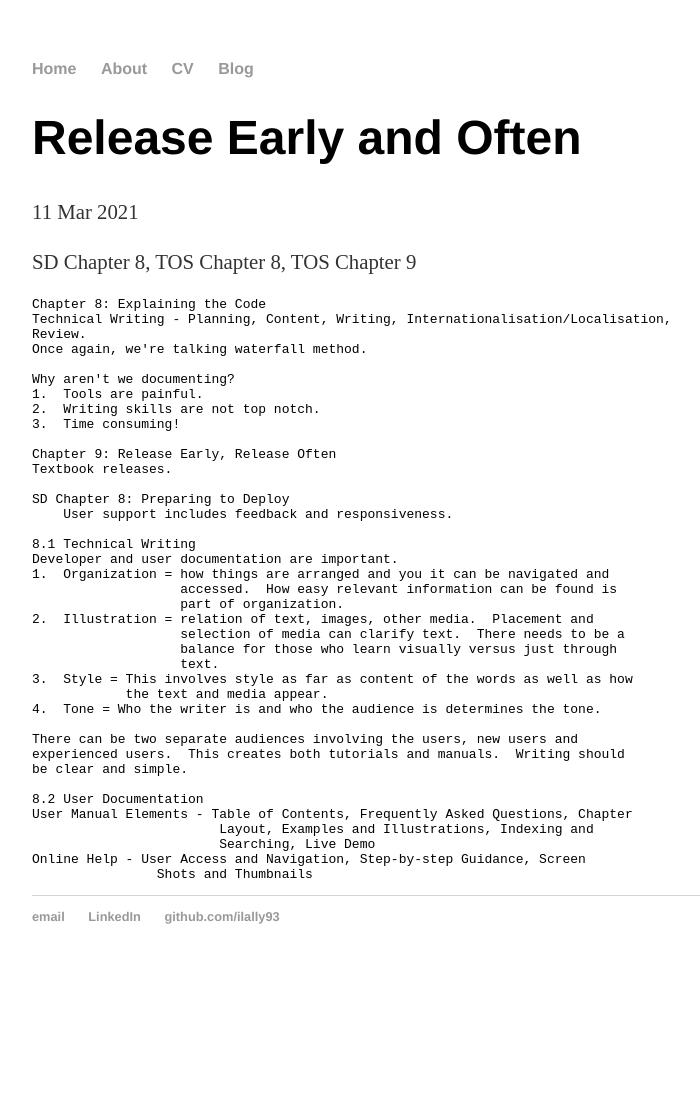
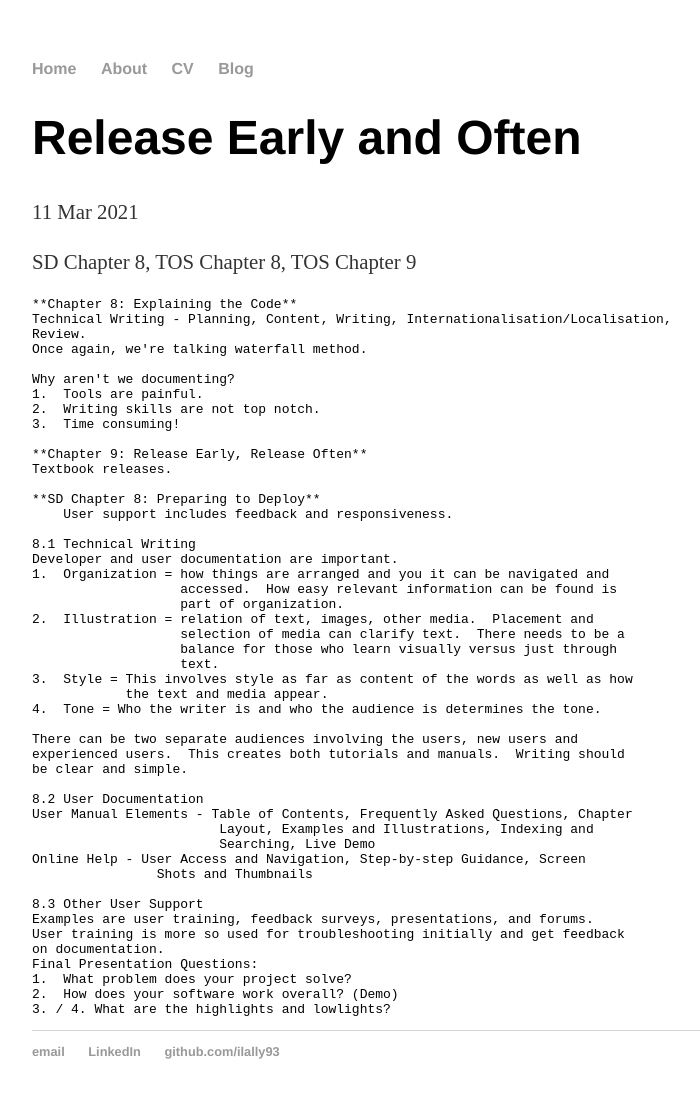
Before and after one commit to ilally93/ilally93.github.io, a Jekyll site: the page built from _posts/2021-03-11-ReleaseEarlyandOften.md, in a window 1280 px wide. Shown: the whole page, without its empty margins (160-860 px from the left). Built offline with Jekyll 4.4.1, drawn with Linux system fonts in a browser that asks for light colours; before the commit the page ends 984 px from its top, so only the background shows below that.

Commit message:
Forgot chapter 5, chapter 6, 9 started

```diff
--- a/_posts/2021-03-11-ReleaseEarlyandOften.md
+++ b/_posts/2021-03-11-ReleaseEarlyandOften.md
@@ -6,7 +6,7 @@
 
 SD Chapter 8, TOS Chapter 8, TOS Chapter 9
 
-    Chapter 8: Explaining the Code
+    **Chapter 8: Explaining the Code**
     Technical Writing - Planning, Content, Writing, Internationalisation/Localisation,
     Review.
     Once again, we're talking waterfall method.
@@ -16,10 +16,10 @@
     2.  Writing skills are not top notch.
     3.  Time consuming!
 
-    Chapter 9: Release Early, Release Often
+    **Chapter 9: Release Early, Release Often**
     Textbook releases.
 
-    SD Chapter 8: Preparing to Deploy
+    **SD Chapter 8: Preparing to Deploy**
         User support includes feedback and responsiveness.
 
     8.1 Technical Writing
@@ -45,3 +45,12 @@
                             Searching, Live Demo
     Online Help - User Access and Navigation, Step-by-step Guidance, Screen
                     Shots and Thumbnails
+
+    8.3 Other User Support
+    Examples are user training, feedback surveys, presentations, and forums.
+    User training is more so used for troubleshooting initially and get feedback
+    on documentation.
+    Final Presentation Questions:
+    1.  What problem does your project solve?
+    2.  How does your software work overall? (Demo)
+    3. / 4. What are the highlights and lowlights?
```
Also changed, not shown: _posts/2021-03-18-Chapter5.md (added, +43 -0 lines), _posts/2021-03-25-Chapter6.md (added, +38 -0 lines), _posts/2021-03-30-Chapter9.md (added, +7 -0 lines).
